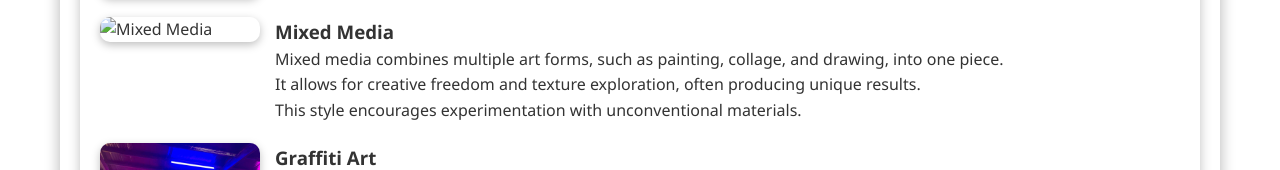
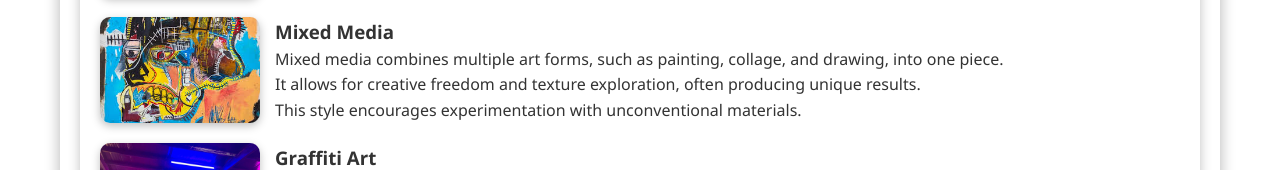
Before and after one commit to Neo-Armamento/ArtGal-Armamento-Banagan-Dalugo, a plain HTML site: page ArtGalWeb.html in a window 1280 px wide. Shown: the part 3667-3837 px from the top of the page. Drawn offline with Linux system fonts and the light colour scheme.

Commit message:
Update ArtGalWeb.html

```diff
--- a/ArtGalWeb.html
+++ b/ArtGalWeb.html
@@ -401,7 +401,7 @@
         </div>
 
         <div class="art-item">
-          <img src="assets/Mixed Arts.jpg" alt="Mixed Media" />
+          <img src="assets/SkullUntitled.jpg" alt="Mixed Media" />
           <div class="art-description">
             <h3>Mixed Media</h3>
             <p>Mixed media combines multiple art forms, such as painting, collage, and drawing, into one piece.</p>
```
